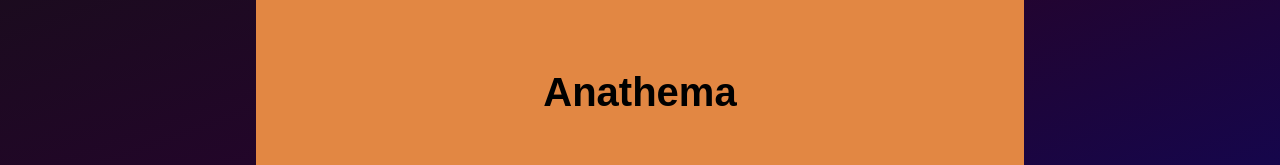
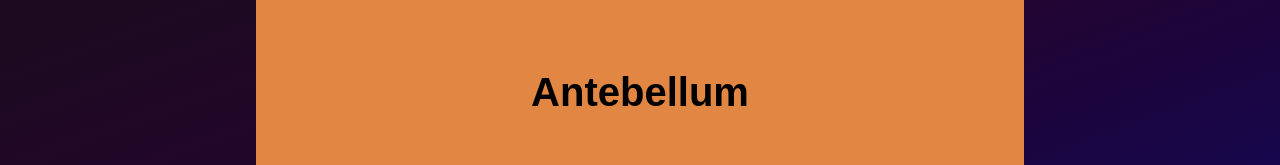
Before and after one commit to mxxaxx/Words, a plain HTML site: page index.html in a window 1280 px wide. Shown: the part 308-473 px from the top of the page. Drawn offline with Linux system fonts and the light colour scheme.

Commit message:
Antebellum word of the day

```diff
--- a/index.html
+++ b/index.html
@@ -18,7 +18,7 @@
     <button id="clicker" onclick="getdefinition()">
 
         <h1 id="word">
-            Anathema
+            Antebellum
         </h1>
     </button>
 </body>
```
